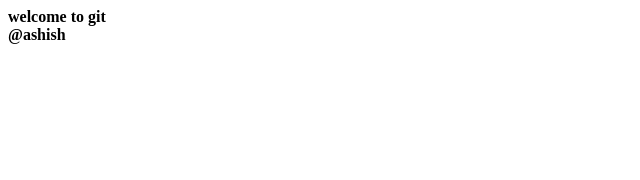
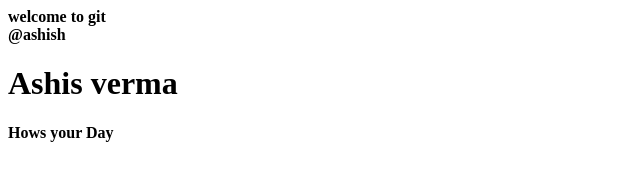
Before and after one commit to ashishvermag245/webproject, a plain HTML site: page index.html in a window 1280 px wide. Shown: the whole page, without its empty margins (0-640 px from the left). Drawn offline with Linux system fonts and the light colour scheme.

Commit message:
chages a name

```diff
--- a/index.html
+++ b/index.html
@@ -1,2 +1,5 @@
 <b>welcome to git<b><br>
     @ashish
+
+<h1>Ashis verma</h1>
+<P>Hows your Day</P>
```
Also changed, not shown: main.html (added, +1 -0 lines).
